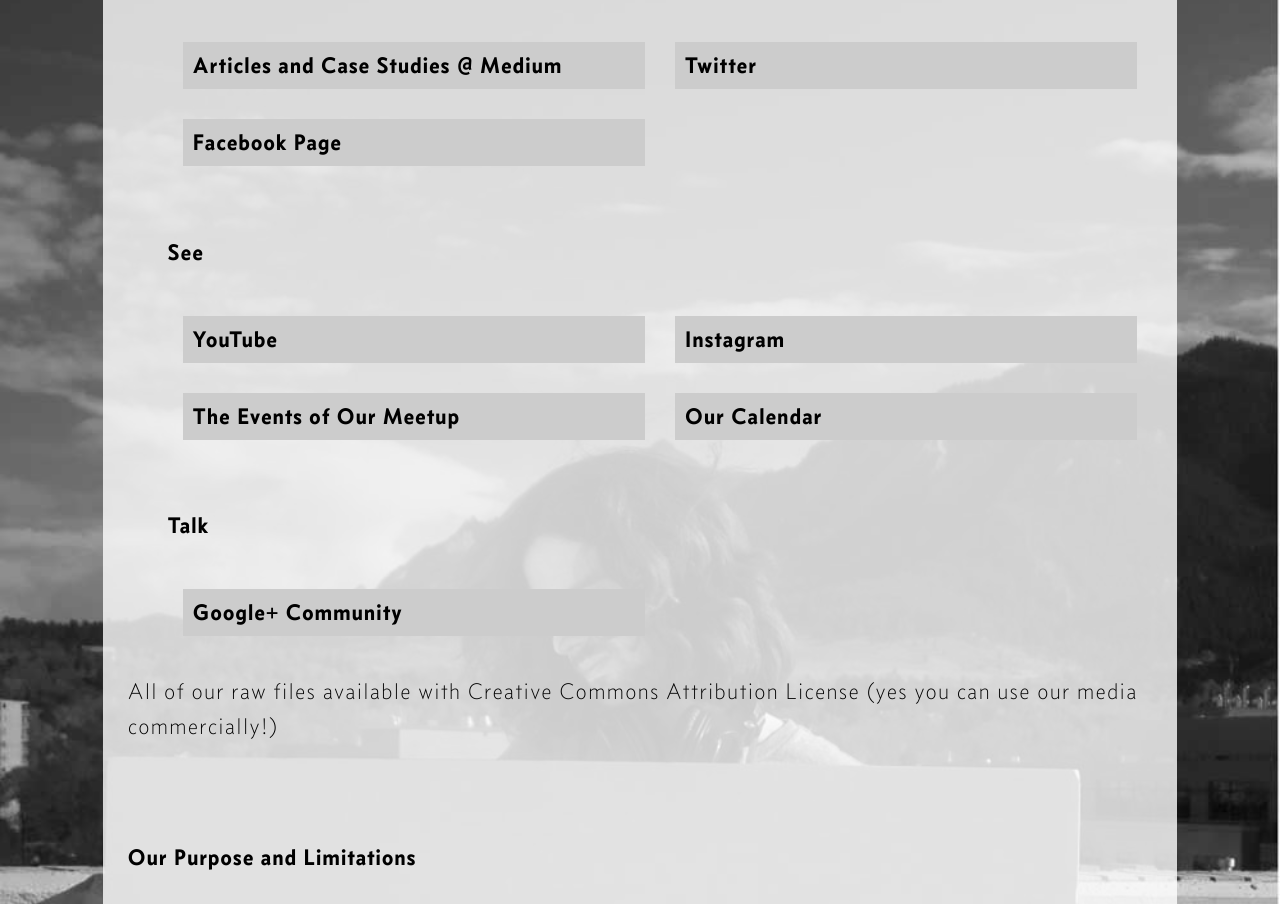
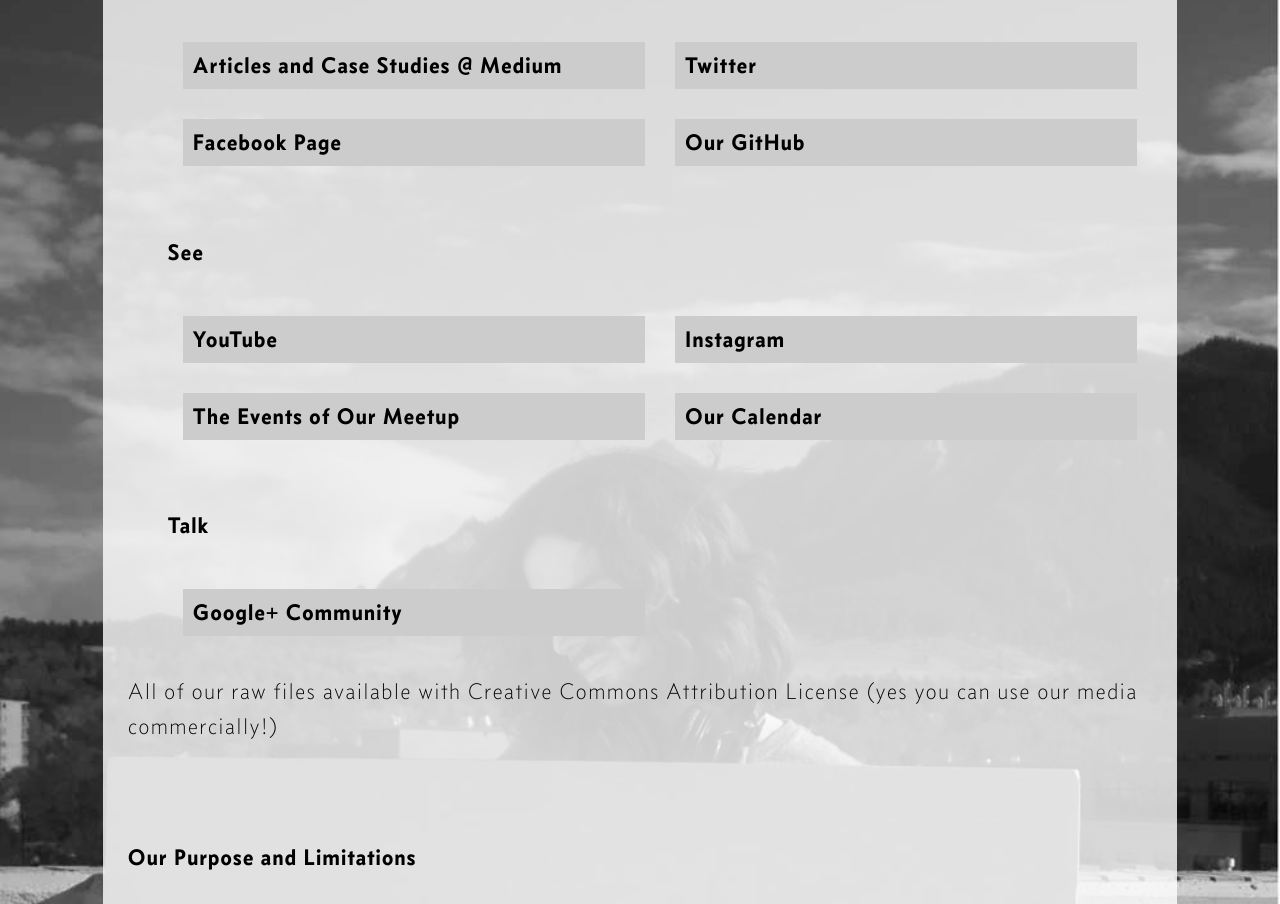
Before and after one commit to InstaMarch/InstaMarch, a plain HTML site: page index.html in a window 1280 px wide. Shown: the part 898-1802 px from the top of the page. Drawn offline with Linux system fonts and the light colour scheme.

Commit message:
Adding GitHub link

```diff
--- a/index.html
+++ b/index.html
@@ -23,6 +23,7 @@
                         <li><a href="https://medium.com/instamarch">Articles and Case Studies @ Medium</a></li>
                         <li><a href="https://twitter.com/instamarch">Twitter</a></li>
                         <li><a href="http://www.facebook.com/InstaMarches/">Facebook Page</a></li>
+			<li><a href="https://github.com/InstaMarch/">Our GitHub</a></li>
 		    </ul>
 			<ul class="clearfix">
 			<h4>See</h4>
```
